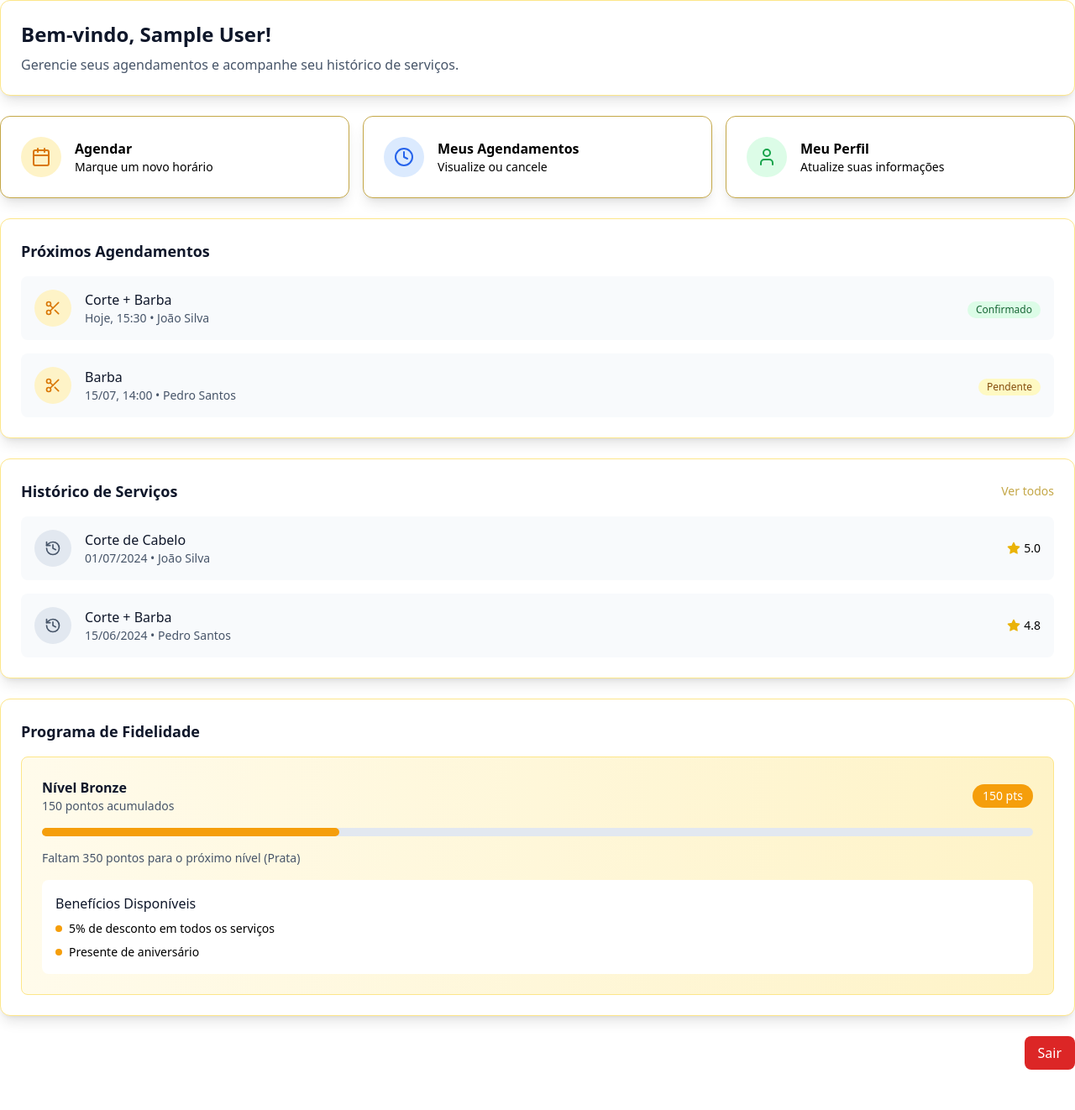
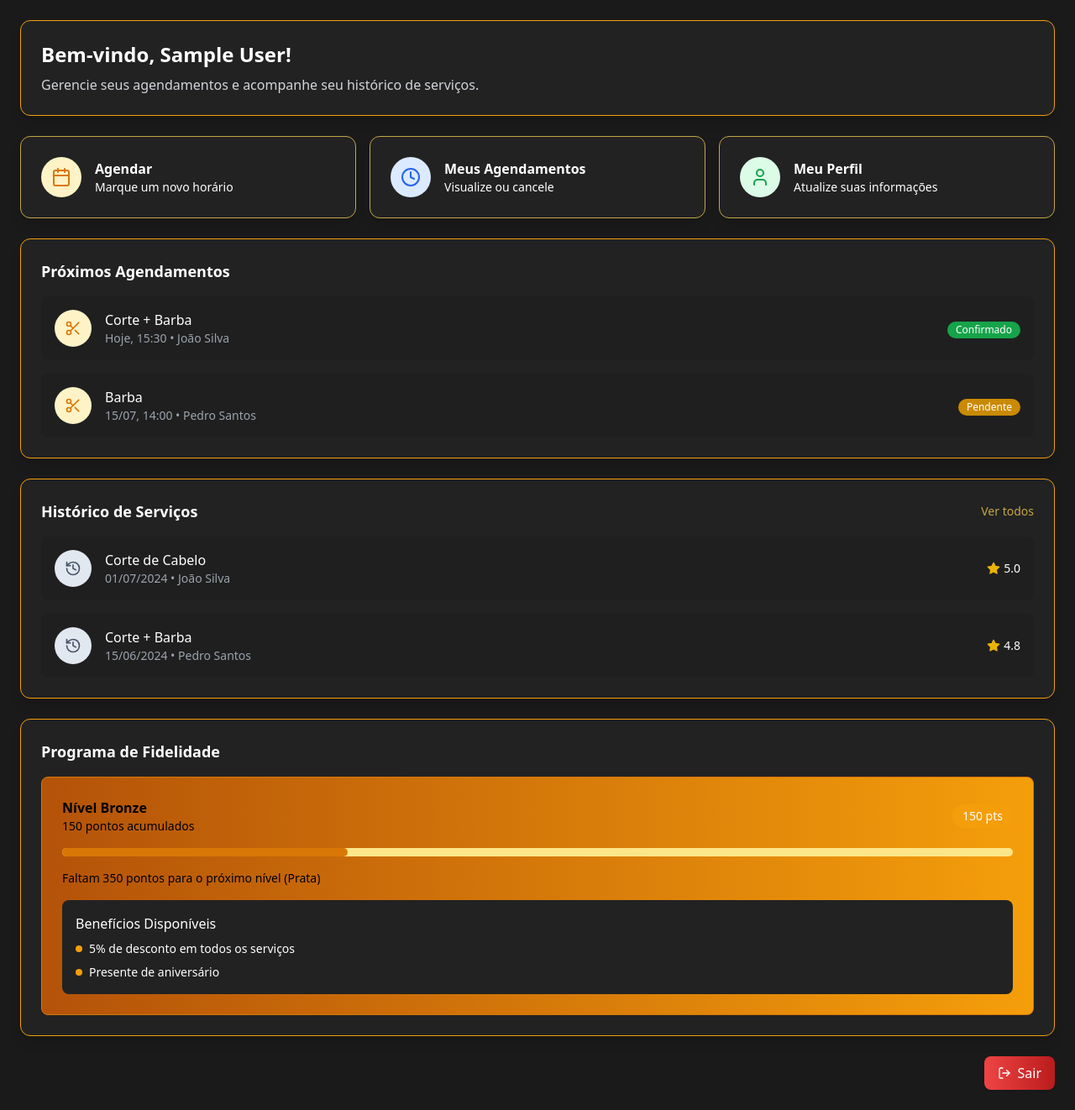
Before and after one commit to nexla-ia/sistema_barbearia_ia, a React (Vite) app: page /client in a window 1280 px wide. Shown: the whole page at 84% size. Before the commit the page ends 1274 px from the top, so only its background shows below. Built offline with nearby package versions, Linux system fonts and the light colour scheme; sample sign-in values are in the browser's storage.

Commit message:
Add client pages and dark theme

```diff
--- /dev/null
+++ b/src/modules/client/BookingModal.tsx
@@ -0,0 +1,99 @@
+import React from 'react';
+import { X } from 'lucide-react';
+
+interface BookingModalProps {
+  isOpen: boolean;
+  onClose: () => void;
+}
+
+export function BookingModal({ isOpen, onClose }: BookingModalProps) {
+  if (!isOpen) return null;
+
+  return (
+    <div className="fixed inset-0 bg-black bg-opacity-80 flex items-center justify-center z-50 p-4">
+      <div className="bg-[#222222] rounded-lg p-6 max-w-md w-full border border-[#333333] text-white">
+        <div className="flex justify-between items-center mb-6">
+          <h3 className="text-xl font-bold">Agendar Horário</h3>
+          <button onClick={onClose} className="text-gray-400 hover:text-white">
+            <X className="w-6 h-6" />
+          </button>
+        </div>
+        <form className="space-y-4">
+          <div>
+            <label className="block text-sm font-medium text-gray-300 mb-1">Nome completo</label>
+            <input
+              type="text"
+              className="w-full px-4 py-2 bg-[#333333] border border-[#444444] rounded focus:outline-none focus:ring-2 focus:ring-[#C4A747] text-white"
+              placeholder="Seu nome"
+            />
+          </div>
+          <div>
+            <label className="block text-sm font-medium text-gray-300 mb-1">Telefone</label>
+            <input
+              type="tel"
+              className="w-full px-4 py-2 bg-[#333333] border border-[#444444] rounded focus:outline-none focus:ring-2 focus:ring-[#C4A747] text-white"
+              placeholder="(00) 00000-0000"
+            />
+          </div>
+          <div>
+            <label className="block text-sm font-medium text-gray-300 mb-1">E-mail</label>
+            <input
+              type="email"
+              className="w-full px-4 py-2 bg-[#333333] border border-[#444444] rounded focus:outline-none focus:ring-2 focus:ring-[#C4A747] text-white"
+              placeholder="seu@email.com"
+            />
+          </div>
+          <div>
+            <label className="block text-sm font-medium text-gray-300 mb-1">Serviço</label>
+            <select className="w-full px-4 py-2 bg-[#333333] border border-[#444444] rounded focus:outline-none focus:ring-2 focus:ring-[#C4A747] text-white">
+              <option value="">Selecione um serviço</option>
+              <option value="corte">Corte de Cabelo</option>
+              <option value="barba">Barba</option>
+              <option value="combo">Corte + Barba</option>
+              <option value="outros">Outros serviços</option>
+            </select>
+          </div>
+          <div className="grid grid-cols-2 gap-4">
+            <div>
+              <label className="block text-sm font-medium text-gray-300 mb-1">Data</label>
+              <input
+                type="date"
+                className="w-full px-4 py-2 bg-[#333333] border border-[#444444] rounded focus:outline-none focus:ring-2 focus:ring-[#C4A747] text-white"
+              />
+            </div>
+            <div>
+              <label className="block text-sm font-medium text-gray-300 mb-1">Horário</label>
+              <select className="w-full px-4 py-2 bg-[#333333] border border-[#444444] rounded focus:outline-none focus:ring-2 focus:ring-[#C4A747] text-white">
+                <option value="">Selecione</option>
+                <option value="09:00">09:00</option>
+                <option value="10:00">10:00</option>
+                <option value="11:00">11:00</option>
+                <option value="14:00">14:00</option>
+                <option value="15:00">15:00</option>
+                <option value="16:00">16:00</option>
+                <option value="17:00">17:00</option>
+                <option value="18:00">18:00</option>
+              </select>
+            </div>
+          </div>
+          <div>
+            <label className="block text-sm font-medium text-gray-300 mb-1">Observações (opcional)</label>
+            <textarea
+              className="w-full px-4 py-2 bg-[#333333] border border-[#444444] rounded focus:outline-none focus:ring-2 focus:ring-[#C4A747] text-white"
+              rows={3}
+              placeholder="Alguma informação adicional?"
+            ></textarea>
+          </div>
+          <button
+            type="submit"
+            className="w-full bg-[#C4A747] text-black py-3 rounded font-bold hover:bg-[#D4B757] transition-colors"
+          >
+            Confirmar Agendamento
+          </button>
+        </form>
+      </div>
+    </div>
+  );
+}
+
+export default BookingModal;
--- a/src/modules/client/ClientDashboard.tsx
+++ b/src/modules/client/ClientDashboard.tsx
@@ -1,30 +1,27 @@
-import React from 'react';
-import { Calendar, Clock, User, Scissors, History, Star } from 'lucide-react';
+import React, { useState } from 'react';
+import { Calendar, Clock, User, Scissors, History, Star, LogOut } from 'lucide-react';
 import { useNavigate } from 'react-router-dom';
 import { useAuth } from '../../contexts/AuthContext';
+import { BookingModal } from './BookingModal';
 
 export function ClientDashboard() {
   const { user, logout } = useAuth();
   const navigate = useNavigate();
-
+  const [showBooking, setShowBooking] = useState(false);
 
   return (
-    <div className="space-y-6">
+    <div className="min-h-screen bg-[#1A1A1A] text-white space-y-6 p-6">
       {/* Welcome Section */}
-      <div className="bg-white rounded-xl shadow-lg border border-amber-200 p-6">
-        <h1 className="text-2xl font-bold text-slate-900 mb-2">
-          Bem-vindo, {user?.name}!
-        </h1>
-        <p className="text-slate-600">
-          Gerencie seus agendamentos e acompanhe seu histórico de serviços.
-        </p>
+      <div className="bg-[#222222] rounded-xl shadow-lg border border-amber-500 p-6">
+        <h1 className="text-2xl font-bold mb-2">Bem-vindo, {user?.name}!</h1>
+        <p className="text-gray-300">Gerencie seus agendamentos e acompanhe seu histórico de serviços.</p>
       </div>
 
       {/* Quick Actions */}
       <div className="grid grid-cols-1 md:grid-cols-3 gap-4">
         <button
-          onClick={() => navigate('/client/booking')}
-          className="bg-white rounded-xl shadow-lg border border-[#C4A747] p-6 hover:bg-[#C4A747] hover:text-black transition-colors text-left"
+          onClick={() => setShowBooking(true)}
+          className="bg-[#222222] rounded-xl shadow-lg border border-[#C4A747] p-6 hover:bg-[#C4A747] hover:text-black transition-colors text-left"
         >
           <div className="flex items-center space-x-4">
             <div className="bg-amber-100 p-3 rounded-full">
@@ -39,7 +36,7 @@ export function ClientDashboard() {
 
         <button
           onClick={() => navigate('/client/appointments')}
-          className="bg-white rounded-xl shadow-lg border border-[#C4A747] p-6 hover:bg-[#C4A747] hover:text-black transition-colors text-left"
+          className="bg-[#222222] rounded-xl shadow-lg border border-[#C4A747] p-6 hover:bg-[#C4A747] hover:text-black transition-colors text-left"
         >
           <div className="flex items-center space-x-4">
             <div className="bg-blue-100 p-3 rounded-full">
@@ -54,7 +51,7 @@ export function ClientDashboard() {
 
         <button
           onClick={() => navigate('/client/profile')}
-          className="bg-white rounded-xl shadow-lg border border-[#C4A747] p-6 hover:bg-[#C4A747] hover:text-black transition-colors text-left"
+          className="bg-[#222222] rounded-xl shadow-lg border border-[#C4A747] p-6 hover:bg-[#C4A747] hover:text-black transition-colors text-left"
         >
           <div className="flex items-center space-x-4">
             <div className="bg-green-100 p-3 rounded-full">
@@ -69,39 +66,39 @@ export function ClientDashboard() {
       </div>
 
       {/* Upcoming Appointments */}
-      <div className="bg-white rounded-xl shadow-lg border border-amber-200 p-6">
-        <h2 className="text-lg font-semibold text-slate-900 mb-4">Próximos Agendamentos</h2>
+      <div className="bg-[#222222] rounded-xl shadow-lg border border-amber-500 p-6">
+        <h2 className="text-lg font-semibold mb-4">Próximos Agendamentos</h2>
 
         <div className="space-y-4">
-          <div className="flex items-center justify-between p-4 bg-slate-50 rounded-lg">
+          <div className="flex items-center justify-between p-4 bg-[#1f1f1f] rounded-lg">
             <div className="flex items-center space-x-4">
               <div className="bg-amber-100 p-3 rounded-full">
                 <Scissors className="w-5 h-5 text-amber-600" />
               </div>
               <div>
-                <h3 className="font-medium text-slate-900">Corte + Barba</h3>
-                <p className="text-sm text-slate-600">Hoje, 15:30 • João Silva</p>
+                <h3 className="font-medium">Corte + Barba</h3>
+                <p className="text-sm text-gray-400">Hoje, 15:30 • João Silva</p>
               </div>
             </div>
             <div>
-              <span className="inline-flex items-center px-2.5 py-0.5 rounded-full text-xs font-medium bg-green-100 text-green-800">
+              <span className="inline-flex items-center px-2.5 py-0.5 rounded-full text-xs font-medium bg-green-600 text-white">
                 Confirmado
               </span>
             </div>
           </div>
 
-          <div className="flex items-center justify-between p-4 bg-slate-50 rounded-lg">
+          <div className="flex items-center justify-between p-4 bg-[#1f1f1f] rounded-lg">
             <div className="flex items-center space-x-4">
               <div className="bg-amber-100 p-3 rounded-full">
                 <Scissors className="w-5 h-5 text-amber-600" />
               </div>
               <div>
-                <h3 className="font-medium text-slate-900">Barba</h3>
-                <p className="text-sm text-slate-600">15/07, 14:00 • Pedro Santos</p>
+                <h3 className="font-medium">Barba</h3>
+                <p className="text-sm text-gray-400">15/07, 14:00 • Pedro Santos</p>
               </div>
             </div>
             <div>
-              <span className="inline-flex items-center px-2.5 py-0.5 rounded-full text-xs font-medium bg-yellow-100 text-yellow-800">
+              <span className="inline-flex items-center px-2.5 py-0.5 rounded-full text-xs font-medium bg-yellow-600 text-white">
                 Pendente
               </span>
             </div>
@@ -110,9 +107,9 @@ export function ClientDashboard() {
       </div>
 
       {/* Service History */}
-      <div className="bg-white rounded-xl shadow-lg border border-amber-200 p-6">
+      <div className="bg-[#222222] rounded-xl shadow-lg border border-amber-500 p-6">
         <div className="flex items-center justify-between mb-4">
-          <h2 className="text-lg font-semibold text-slate-900">Histórico de Serviços</h2>
+          <h2 className="text-lg font-semibold">Histórico de Serviços</h2>
           <button
             onClick={() => navigate('/client/history')}
             className="text-sm text-[#C4A747] hover:text-[#D4B757]"
@@ -122,14 +119,14 @@ export function ClientDashboard() {
         </div>
 
         <div className="space-y-4">
-          <div className="flex items-center justify-between p-4 bg-slate-50 rounded-lg">
+          <div className="flex items-center justify-between p-4 bg-[#1f1f1f] rounded-lg">
             <div className="flex items-center space-x-4">
               <div className="bg-slate-200 p-3 rounded-full">
                 <History className="w-5 h-5 text-slate-600" />
               </div>
               <div>
-                <h3 className="font-medium text-slate-900">Corte de Cabelo</h3>
-                <p className="text-sm text-slate-600">01/07/2024 • João Silva</p>
+                <h3 className="font-medium">Corte de Cabelo</h3>
+                <p className="text-sm text-gray-400">01/07/2024 • João Silva</p>
               </div>
             </div>
             <div className="flex items-center space-x-1">
@@ -138,14 +135,14 @@ export function ClientDashboard() {
             </div>
           </div>
 
-          <div className="flex items-center justify-between p-4 bg-slate-50 rounded-lg">
+          <div className="flex items-center justify-between p-4 bg-[#1f1f1f] rounded-lg">
             <div className="flex items-center space-x-4">
               <div className="bg-slate-200 p-3 rounded-full">
                 <History className="w-5 h-5 text-slate-600" />
               </div>
               <div>
-                <h3 className="font-medium text-slate-900">Corte + Barba</h3>
-                <p className="text-sm text-slate-600">15/06/2024 • Pedro Santos</p>
+                <h3 className="font-medium">Corte + Barba</h3>
+                <p className="text-sm text-gray-400">15/06/2024 • Pedro Santos</p>
               </div>
             </div>
             <div className="flex items-center space-x-1">
@@ -157,30 +154,28 @@ export function ClientDashboard() {
       </div>
 
       {/* Loyalty Program */}
-      <div className="bg-white rounded-xl shadow-lg border border-amber-200 p-6">
-        <h2 className="text-lg font-semibold text-slate-900 mb-4">Programa de Fidelidade</h2>
+      <div className="bg-[#222222] rounded-xl shadow-lg border border-amber-500 p-6">
+        <h2 className="text-lg font-semibold mb-4">Programa de Fidelidade</h2>
 
-      <div className="bg-gradient-to-r from-amber-50 to-amber-100 rounded-lg p-6 border border-amber-200">
+      <div className="bg-gradient-to-r from-amber-700 to-amber-500 rounded-lg p-6 border border-amber-600 text-black">
           <div className="flex items-center justify-between mb-4">
             <div>
-              <h3 className="font-semibold text-slate-900">Nível Bronze</h3>
-              <p className="text-sm text-slate-600">150 pontos acumulados</p>
+              <h3 className="font-semibold">Nível Bronze</h3>
+              <p className="text-sm">150 pontos acumulados</p>
             </div>
             <div className="bg-amber-500 text-white px-3 py-1 rounded-full text-sm font-medium">
               150 pts
             </div>
           </div>
 
-          <div className="w-full bg-slate-200 rounded-full h-2.5 mb-4">
-            <div className="bg-amber-500 h-2.5 rounded-full" style={{ width: '30%' }}></div>
+          <div className="w-full bg-amber-200 rounded-full h-2.5 mb-4">
+            <div className="bg-amber-600 h-2.5 rounded-full" style={{ width: '30%' }}></div>
           </div>
 
-          <p className="text-sm text-slate-600 mb-4">
-            Faltam 350 pontos para o próximo nível (Prata)
-          </p>
+          <p className="text-sm mb-4">Faltam 350 pontos para o próximo nível (Prata)</p>
 
-          <div className="bg-white rounded-lg p-4">
-            <h4 className="font-medium text-slate-900 mb-2">Benefícios Disponíveis</h4>
+          <div className="bg-[#222222] rounded-lg p-4 text-white">
+            <h4 className="font-medium mb-2">Benefícios Disponíveis</h4>
             <ul className="space-y-2 text-sm">
               <li className="flex items-center">
                 <div className="w-2 h-2 bg-amber-500 rounded-full mr-2"></div>
@@ -197,11 +192,13 @@ export function ClientDashboard() {
       <div className="mt-6 flex justify-end">
         <button
           onClick={logout}
-          className="flex items-center gap-2 px-4 py-2 bg-red-600 text-white rounded-lg hover:bg-red-700 transition-colors"
+          className="flex items-center gap-2 px-4 py-2 bg-gradient-to-r from-red-500 to-red-700 text-white rounded-lg shadow hover:from-red-600 hover:to-red-800 transition-colors"
         >
+          <LogOut className="w-4 h-4" />
           Sair
         </button>
       </div>
+      <BookingModal isOpen={showBooking} onClose={() => setShowBooking(false)} />
     </div>
   );
 }
--- /dev/null
+++ b/src/modules/client/ClientHistoryPage.tsx
@@ -0,0 +1,39 @@
+import React from 'react';
+import { useAuth } from '../../contexts/AuthContext';
+import { useClient } from '../../contexts/ClientContext';
+import { Star } from 'lucide-react';
+
+export function ClientHistoryPage() {
+  const { user } = useAuth();
+  const { state } = useClient();
+
+  const client = state.clients.find(c => c.fullName === user?.name);
+
+  return (
+    <div className="min-h-screen bg-[#1A1A1A] text-white p-6 space-y-6">
+      <h1 className="text-2xl font-bold mb-4">Histórico de Serviços</h1>
+      {client && client.serviceHistory.length > 0 ? (
+        <div className="space-y-4">
+          {client.serviceHistory.map(service => (
+            <div key={service.id} className="bg-[#222222] border border-[#333333] rounded-lg p-4 flex items-center justify-between">
+              <div>
+                <h3 className="font-semibold">{service.serviceName}</h3>
+                <p className="text-sm text-gray-400">
+                  {service.date.toLocaleDateString('pt-BR')} • {service.professionalName}
+                </p>
+              </div>
+              <div className="flex items-center space-x-1">
+                <Star className="w-4 h-4 text-yellow-500 fill-current" />
+                <span className="text-sm font-medium">{service.pointsEarned}</span>
+              </div>
+            </div>
+          ))}
+        </div>
+      ) : (
+        <p>Nenhum serviço encontrado.</p>
+      )}
+    </div>
+  );
+}
+
+export default ClientHistoryPage;
```
Also changed, not shown: src/App.tsx (+18 -0 lines), src/modules/client/ClientAppointments.tsx (added, +42 -0 lines), src/modules/client/ClientProfilePage.tsx (added, +40 -0 lines).
